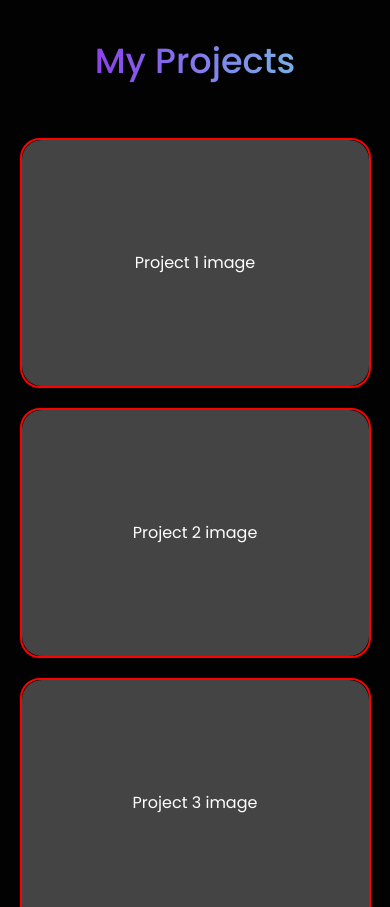
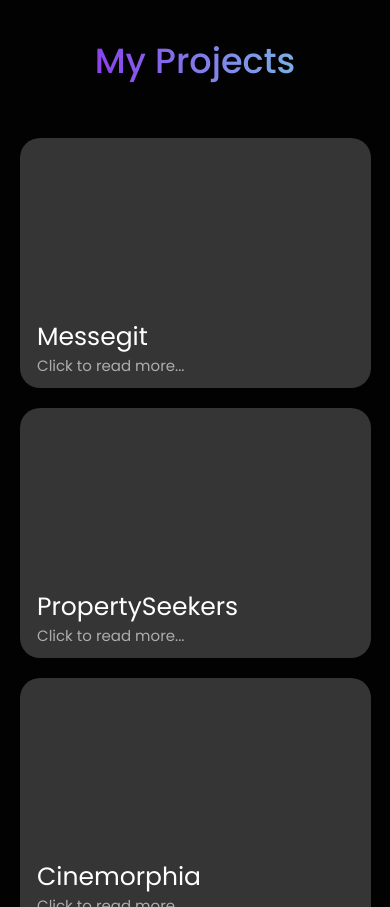
Before and after one commit to M-Uzair-dev/Portfolio, a React (Vite) app: page / in a window 390 px wide. Shown: the part 2420-3327 px from the top of the page. Built offline with nearby package versions, Linux system fonts and the light colour scheme.

Commit message:
Finalized the website upto the projects page

```diff
--- a/src/main.jsx
+++ b/src/main.jsx
@@ -4,6 +4,7 @@ import App from "./App.jsx";
 import "./index.css";
 import { RouterProvider, createBrowserRouter } from "react-router-dom";
 import SkillsPage from "./pages/js/SkillsPage.jsx";
+import ProjectDetails from "./pages/js/ProjectDetails.jsx";
 
 const router = createBrowserRouter([
   {
@@ -14,6 +15,10 @@ const router = createBrowserRouter([
     path: "/skills",
     element: <SkillsPage />,
   },
+  {
+    path: "/project/:id",
+    element: <ProjectDetails />,
+  },
 ]);
 
 ReactDOM.createRoot(document.getElementById("root")).render(
--- a/src/pages/css/projects.css
+++ b/src/pages/css/projects.css
@@ -32,7 +32,6 @@
   display: flex;
   align-items: center;
   justify-content: center;
-  border: 2px solid red;
 }
 .gridDiv1,
 .gridDiv4 {
@@ -42,19 +41,63 @@
   height: 100%;
   width: 100%;
   border-radius: 20px;
+  flex-direction: column;
   display: flex;
   align-items: center;
-  justify-content: center;
-  background-color: rgb(68, 68, 68);
-  top: 0;
-  left: 0;
+  justify-content: flex-end;
+  background-color: rgb(53, 53, 53);
 }
+.projectCardText {
+  width: 90%;
+  margin-bottom: 10px;
+  opacity: 0;
+  transition: 0.4s all ease;
+  display: flex;
+  flex-direction: column;
+  align-items: flex-start;
+  justify-content: space-between;
+}
+.innerdiv:hover .projectCardText {
+  opacity: 1;
+}
+.projectCardText > h1 {
+  font-size: 30px;
+  font-weight: 400;
+  margin: 0;
+  padding: 0;
+}
+.click {
+  width: max-content;
+  text-align: right;
+  font-size: 16px;
+  color: rgb(173, 173, 173);
+}
+@media (max-width: 1100px) {
+  .projectCardText > h1 {
+    font-size: 25px;
+  }
+  .projectCardText > p {
+    font-size: 15px;
+  }
+}
+@media (max-width: 915px) {
+  .projectCardText > h1 {
+    font-size: 20px;
+  }
+}
+@media (max-width: 550px) {
+  .innerdiv {
+    position: relative !important;
+  }
+}
+
 @media (max-width: 700px) {
   .mainGridDiv {
     width: 95%;
   }
 }
-@media (max-width: 550px) {
+
+@media (max-width: 615px) {
   .mainGridDiv {
     width: 90%;
     grid-template-columns: 1fr;
@@ -63,4 +106,10 @@
   .gridDiv4 {
     grid-column: span 1;
   }
+  .projectCardText > h1 {
+    font-size: 25px;
+  }
+  .projectCardText {
+    opacity: 1;
+  }
 }
--- a/src/pages/css/skills.css
+++ b/src/pages/css/skills.css
@@ -24,8 +24,8 @@
   height: 85vw;
   min-width: 500px;
   min-height: 500px;
-  max-width: 800px;
-  max-height: 800px;
+  max-width: 650px;
+  max-height: 650px;
   position: relative;
 }
 .div1 {
@@ -243,8 +243,8 @@
   top: 50%;
   left: 50%;
   transform: translate(-50%, -50%);
-  width: 9%;
-  height: 9%;
+  width: 12%;
+  height: 12%;
   background-color: #692abb;
   border-radius: 50%;
   display: flex;
@@ -255,6 +255,7 @@
   min-width: 60px;
   color: white;
   font-weight: 400;
+  font-size: 20px;
 }
 .seeMore {
   color: white;
--- a/src/pages/css/skillsPage.css
+++ b/src/pages/css/skillsPage.css
@@ -26,7 +26,9 @@
   gap: 10px;
   margin-bottom: 100px;
 }
-.skillsCards > div {
+.innercard {
+  height: 100%;
+  width: 100%;
   padding: 20px;
   min-height: 200px;
   background-color: #17171881;
@@ -34,19 +36,53 @@
   position: relative;
   z-index: 2;
   backdrop-filter: blur(1px);
+  transition: all 0.8s ease;
   border: 2px solid #252525;
 }
-.skillsCards > div > * {
+.innercard > * {
   cursor: default;
 }
-.skillsCards > div > h1 {
+.innercard > h1 {
   font-size: 25px;
   font-weight: 400;
 }
-.skillsCards > div:hover {
-  background-color: #181818cb;
+.HTML:hover {
+  background-color: #ce540233;
+  border: 2px solid #ce54028e;
 }
-.skillsCards > div > img {
+.CSS:hover {
+  background-color: #026bce27;
+  border: 2px solid #026bce69;
+}
+.JavaScript:hover {
+  background-color: #cec00227;
+  border: 2px solid #cec00262;
+}
+.React:hover {
+  background-color: #029ece27;
+  border: 2px solid #029ece62;
+}
+.NodeJS:hover {
+  background-color: #24ce021f;
+  border: 2px solid #4dce0267;
+}
+.Express:hover {
+  background-color: #ffffff1f;
+  border: 2px solid #ffffff67;
+}
+.MongoDB:hover {
+  background-color: #46c42d1f;
+  border: 2px solid #61b82f67;
+}
+.NextJS:hover {
+  background-color: #ffffff1f;
+  border: 2px solid #ffffff67;
+}
+.TypeScript:hover {
+  background-color: #026bce27;
+  border: 2px solid #026bce69;
+}
+.innercard > img {
   max-height: 50px;
   margin: 10px 10px 10px 0;
 }
@@ -72,6 +108,42 @@
     grid-template-columns: 1fr;
     grid-template-rows: auto;
   }
+  .HTML {
+    background-color: #ce540223;
+    border: 2px solid #ce540273;
+  }
+  .CSS {
+    background-color: #026bce1c;
+    border: 2px solid #026bce54;
+  }
+  .JavaScript {
+    background-color: #cec0021e;
+    border: 2px solid #cec0023f;
+  }
+  .React {
+    background-color: #029ece15;
+    border: 2px solid #029ece46;
+  }
+  .NodeJS {
+    background-color: #24ce0215;
+    border: 2px solid #4dce023d;
+  }
+  .Express {
+    background-color: #ffffff13;
+    border: 2px solid #ffffff44;
+  }
+  .MongoDB {
+    background-color: #46c42d13;
+    border: 2px solid #61b82f54;
+  }
+  .NextJS {
+    background-color: #ffffff11;
+    border: 2px solid #ffffff4f;
+  }
+  .TypeScript {
+    background-color: #026bce18;
+    border: 2px solid #026bce50;
+  }
 }
 @media (max-width: 820px) {
   .meteorsDiv {
--- /dev/null
+++ b/src/pages/js/ProjectDetails.jsx
@@ -0,0 +1,11 @@
+import React from "react";
+import "../css/projectdetails.css";
+import { useParams } from "react-router-dom";
+
+const ProjectDetails = () => {
+  const { id: projectName } = useParams();
+  console.log(projectName);
+  return <div className="projectDetails">ProjectDetails of {projectName}</div>;
+};
+
+export default ProjectDetails;
--- a/src/pages/js/Projects.jsx
+++ b/src/pages/js/Projects.jsx
@@ -1,45 +1,58 @@
 import React, { useState } from "react";
 import "../css/projects.css";
 import { motion } from "framer-motion";
+import { useNavigate } from "react-router-dom";
 
 const Projects = () => {
+  const navigate = useNavigate();
   let [open, setOpen] = useState(0);
-  const variants = {
-    closed: {
-      position: "static",
-    },
-    open: {
-      position: "absolute",
-    },
-  };
+
   return (
     <div className="projectsPage">
       <h1>My Projects</h1>
       <div className="mainGridDiv">
-        <motion.div className="gridDiv1 gridDiv">
-          <motion.div
-            className="innerdiv1 innerdiv"
-            variants={variants}
-            animate={open === 1 ? "open" : "closed"}
-            onClick={() => (open === 1 ? setOpen(0) : setOpen(1))}
-            transition={{ duration: 1, type: "tween" }}
-          >
-            <p>Project 1 image</p>
-          </motion.div>
-        </motion.div>
-        <div className="gridDiv2 gridDiv">
-          <div className="innerdiv">
-            <p>Project 2 image</p>{" "}
+        <div
+          className="gridDiv1 gridDiv"
+          onClick={() => navigate("/projects/messegit")}
+        >
+          <div className="innerdiv1 innerdiv">
+            <div className="projectCardText">
+              <h1>Messegit</h1>
+              <p className="click">Click to read more...</p>
+            </div>
           </div>
         </div>
-        <div className="gridDiv3 gridDiv">
+        <div
+          className="gridDiv2 gridDiv"
+          onClick={() => navigate("/projects/textguard")}
+        >
           <div className="innerdiv">
-            <p>Project 3 image</p>{" "}
+            <div className="projectCardText">
+              <h1>PropertySeekers</h1>
+              <p className="click">Click to read more...</p>
+            </div>
           </div>
         </div>
-        <div className="gridDiv4 gridDiv">
+        <div
+          className="gridDiv3 gridDiv"
+          onClick={() => navigate("/projects/cinemorphia")}
+        >
           <div className="innerdiv">
-            <p>Project 4 image</p>{" "}
+            <div className="projectCardText">
+              <h1>Cinemorphia</h1>
+              <p className="click">Click to read more...</p>
+            </div>
+          </div>
+        </div>
+        <div
+          className="gridDiv4 gridDiv"
+          onClick={() => navigate("/projects/propertyseekers")}
+        >
+          <div className="innerdiv">
+            <div className="projectCardText">
+              <h1>TextGuard</h1>
+              <p className="click">Click to read more...</p>
+            </div>
           </div>
         </div>
       </div>
--- a/src/pages/js/SkillsPage.jsx
+++ b/src/pages/js/SkillsPage.jsx
@@ -59,12 +59,12 @@ const SkillsPage = () => {
     {
       name: "NextJS",
       image: next,
-      description: "I was able to build a web app using nextJS",
+      description: "I will learn nextJS very soon.",
     },
     {
       name: "TypeScript",
       image: typescript,
-      description: "I was able to build a web app using typescript",
+      description: "I wil learn typescript right after nextJS.",
     },
   ];
   return (
@@ -88,6 +88,7 @@ const SkillsPage = () => {
             animate={{ opacity: 1 }}
             transition={{ delay: index * 0.2, type: "tween", duration: "0.5" }}
           >
+            <div className={`innercard ${card.name}`}>
               <img
                 src={card.image}
                 style={
@@ -98,6 +99,7 @@ const SkillsPage = () => {
               />
               <h1>{card.name}</h1>
               <p>{card.description}</p>
+            </div>
           </motion.div>
         ))}
       </motion.div>
```
Also changed, not shown: src/pages/css/projectdetails.css (added). Lines whose indentation alone changed are shown as unchanged.
